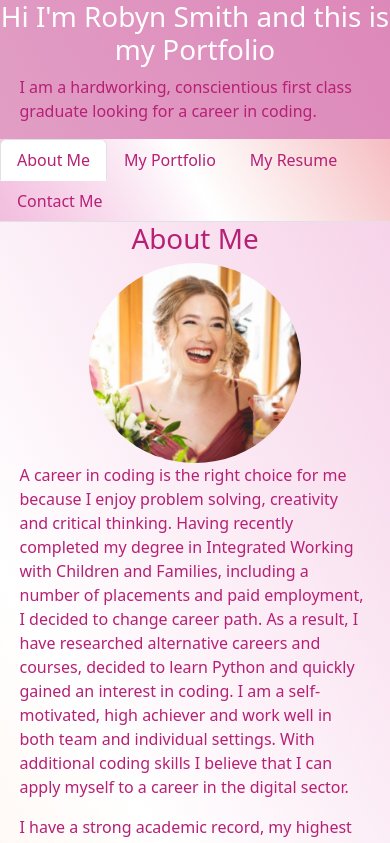
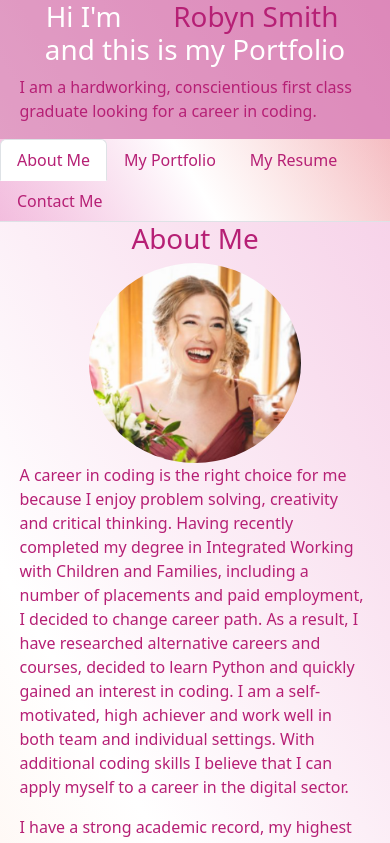
Before and after one commit to Robyn-Smith/react_portfolio, a React (Create React App) app: page / in a window 390 px wide. Shown: the top 843 px of the page. Built offline with nearby package versions, Linux system fonts and the light colour scheme.

Commit message:
readded span element header responsive not working

```diff
--- a/src/components/Header.js
+++ b/src/components/Header.js
@@ -13,7 +13,10 @@ const styles = {
 function Header({ currentPage }) {
     return (
         <header style={styles}>
-        <h1 style={{ color: 'white', textAlign: 'center'}}>Hi I'm Robyn Smith and this is my Portfolio</h1>
+        <h1 style={{ color: 'white',}}>Hi I'm <span style={{ color: '#b62075',
+        paddingLeft: '6px',
+        paddingRight: '6px',
+        }} class="name">Robyn Smith</span> and this is my Portfolio</h1>
         <p>
           I am a hardworking, conscientious first class graduate looking for a career in coding.
         </p>
```
